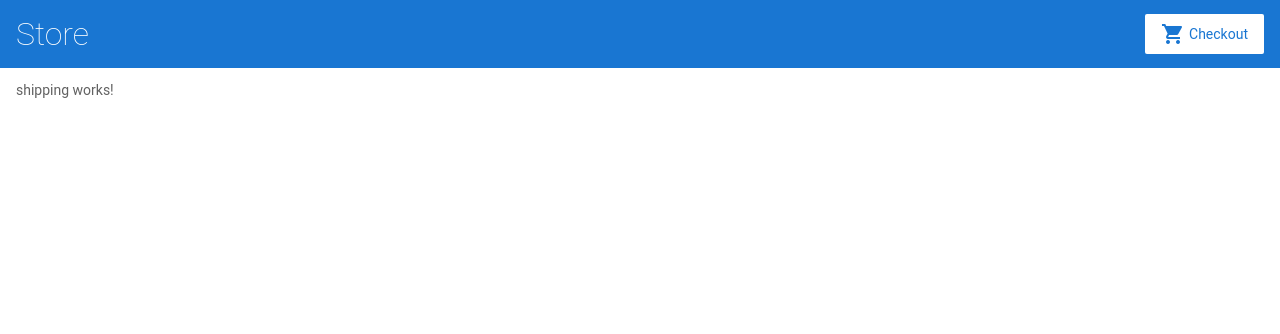
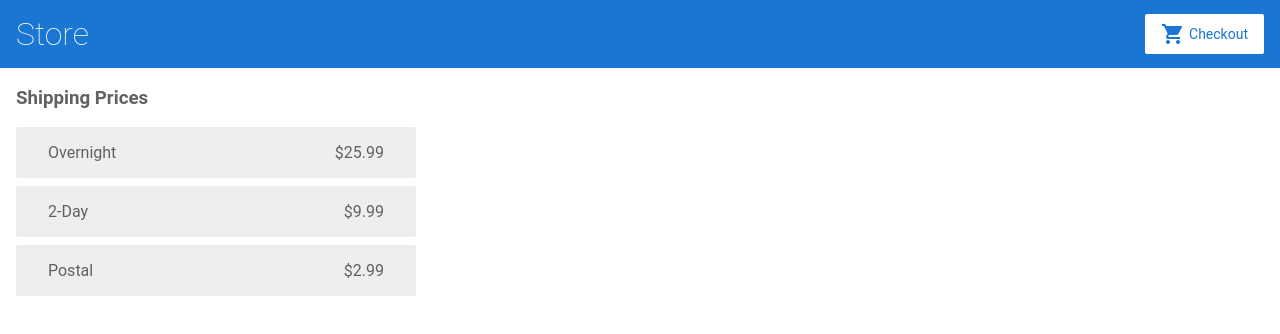
Before and after one commit to moringm/angular9-test, an Angular app: page /shipping in a window 1280 px wide. Shown: the top 334 px of the page. Built offline with nearby package versions, Linux system fonts and the light colour scheme.

Commit message:
3 files modified

```diff
--- a/src/app/cart/cart.component.html
+++ b/src/app/cart/cart.component.html
@@ -1,4 +1,8 @@
 <h3>Cart</h3>
+
+<p>
+  <a routerLink="/shipping">Shipping Prices</a>
+</p>
 
 <div class="cart-item" *ngFor="let item of items; let i = index">
   <span>{{ i + 1 }}</span>
--- a/src/app/shipping/shipping.component.html
+++ b/src/app/shipping/shipping.component.html
@@ -1,3 +1,6 @@
-<p>
-shipping works!
-</p>
+<h3>Shipping Prices</h3>
+
+<div class="shipping-item" *ngFor="let shipping of shippingCosts | async">
+  <span>{{ shipping.type }}</span>
+  <span>{{ shipping.price | currency }}</span>
+</div>
--- a/src/app/shipping/shipping.component.ts
+++ b/src/app/shipping/shipping.component.ts
@@ -1,4 +1,5 @@
 import { Component, OnInit } from '@angular/core';
+import { CartService } from '../cart.service';
 
 @Component({
   selector: 'app-shipping',
@@ -8,9 +9,12 @@ import { Component, OnInit } from '@angular/core';
 export class ShippingComponent implements OnInit {
   shippingCosts;
 
-  constructor() { }
+  constructor(
+    private cartService: CartService
+  ) { }
 
   ngOnInit() {
+    this.shippingCosts = this.cartService.getShippingPrices();
   }
 
 }
```
